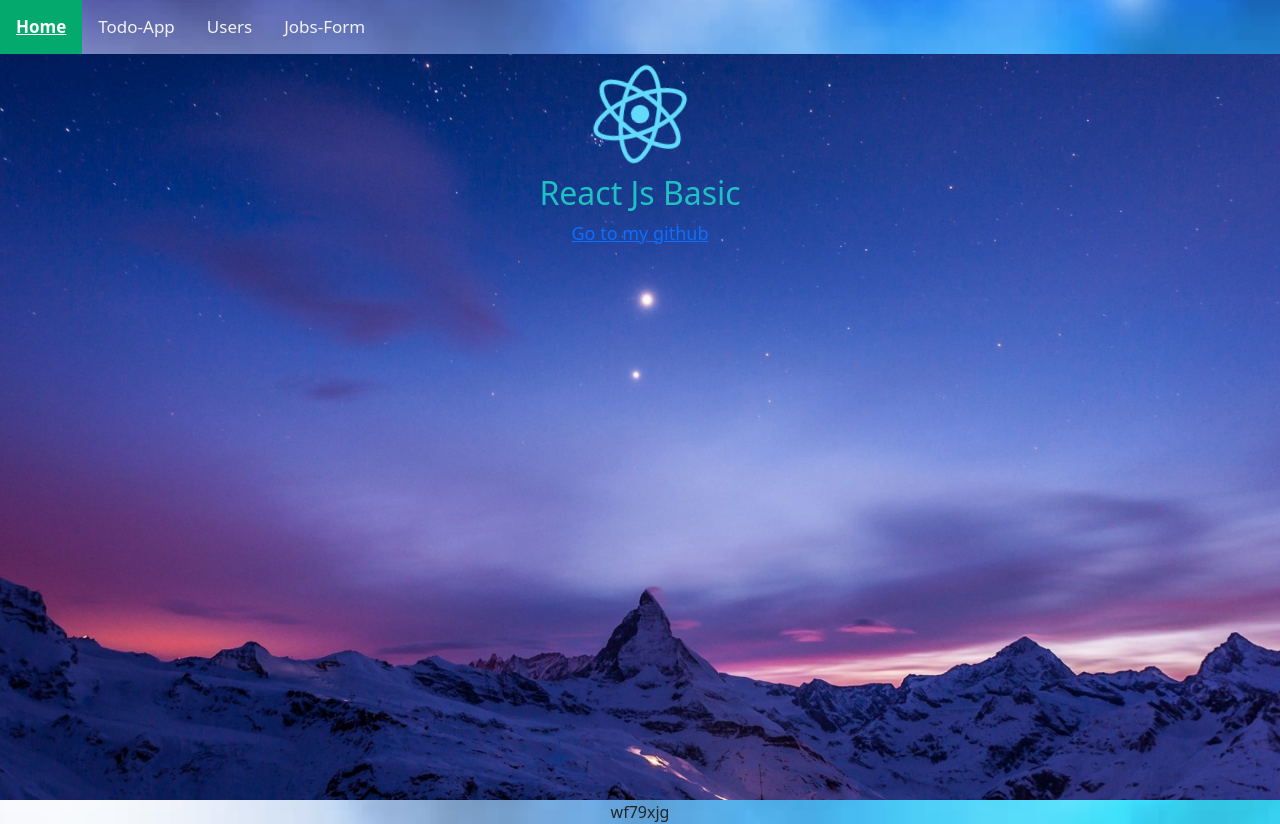
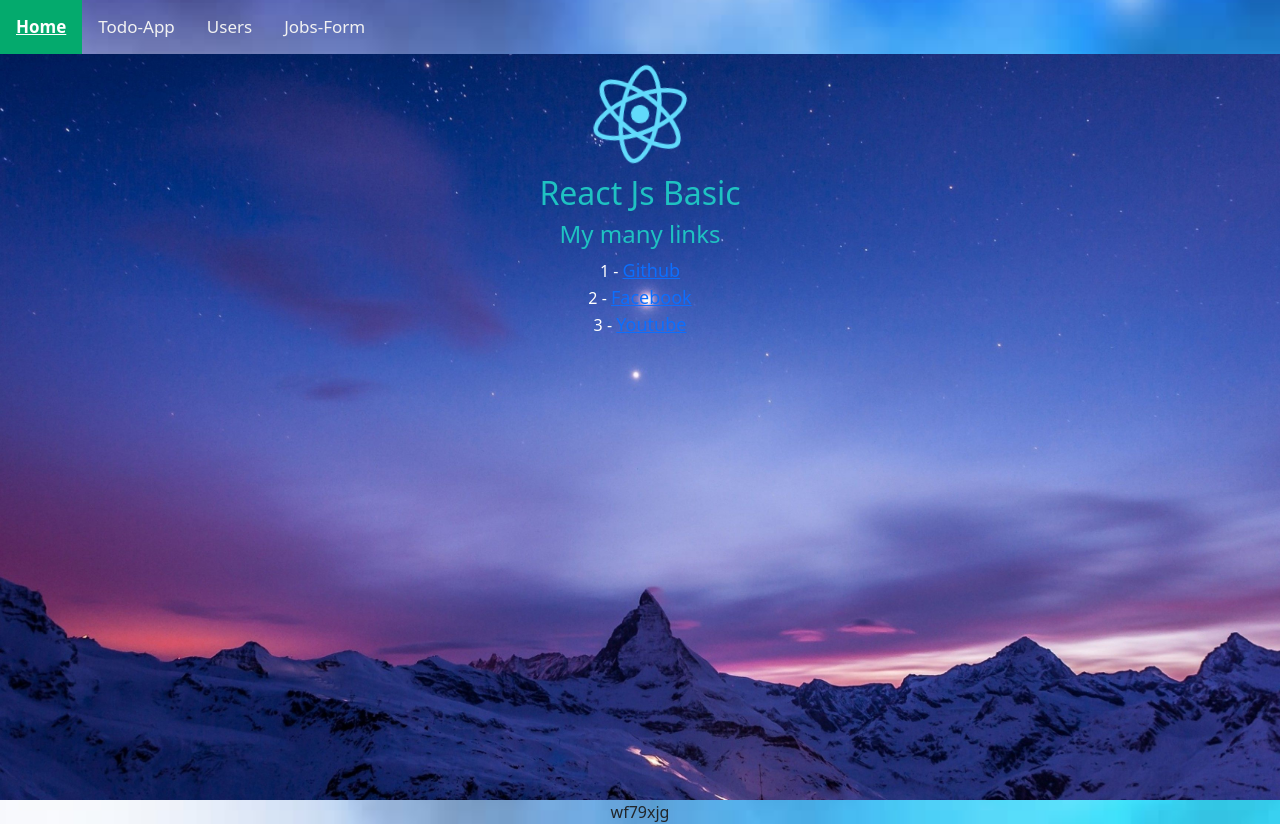
Before and after one commit to phamtrunganhdung/learn-React-Js, a React (Create React App) app in the folder todo-app-pro/: page / in a window 1280 px wide. Built offline with nearby package versions, Linux system fonts and the light colour scheme.

Commit message:
render reduxData

```diff
--- a/todo-app-pro/src/components/Home.js
+++ b/todo-app-pro/src/components/Home.js
@@ -1,17 +1,35 @@
 import React from "react";
 import "../styles/Home.scss";
 import { withRouter } from "react-router";
+import { connect } from "react-redux";
 
 class Home extends React.Component {
   render() {
+    console.log("check data: ", this.props.data);
+    let listLinks = this.props.data;
     return (
       <>
-        <a href="https://www.github.com/phamtrunganhdung/learn-React-Js">
-          Go to my github
-        </a>
+        <h4 style={{ color: "#1fc2c2" }}>My many links</h4>
+        <div>
+          {listLinks &&
+            listLinks.length > 0 &&
+            listLinks.map((item, index) => {
+              return (
+                <div key={item.id}>
+                  {index + 1} - <a href={item.link}>{item.title}</a>
+                </div>
+              );
+            })}
+        </div>
       </>
     );
   }
 }
 
-export default withRouter(Home);
+const mapStateToProps = (state) => {
+  return {
+    data: state.manyLinks,
+  };
+};
+
+export default connect(mapStateToProps)(withRouter(Home));
--- a/todo-app-pro/src/store/reducers/rootReducer.js
+++ b/todo-app-pro/src/store/reducers/rootReducer.js
@@ -1,7 +1,20 @@
 const initState = {
-  users: [
-    { id: 1, name: "Dung" },
-    { id: 2, name: "Bo" },
+  manyLinks: [
+    {
+      id: 1,
+      title: "Github",
+      link: "https://www.github.com/phamtrunganhdung",
+    },
+    {
+      id: 2,
+      title: "Facebook",
+      link: "https://www.facebook.com/profile.php?id=100009744435194",
+    },
+    {
+      id: 2,
+      title: "Youtube",
+      link: "https://www.youtube.com/channel/UCdQgYnUF3VuT0LlUoxZeC5g",
+    },
   ],
 };
 const rootReducer = (state = initState, actions) => {
```
